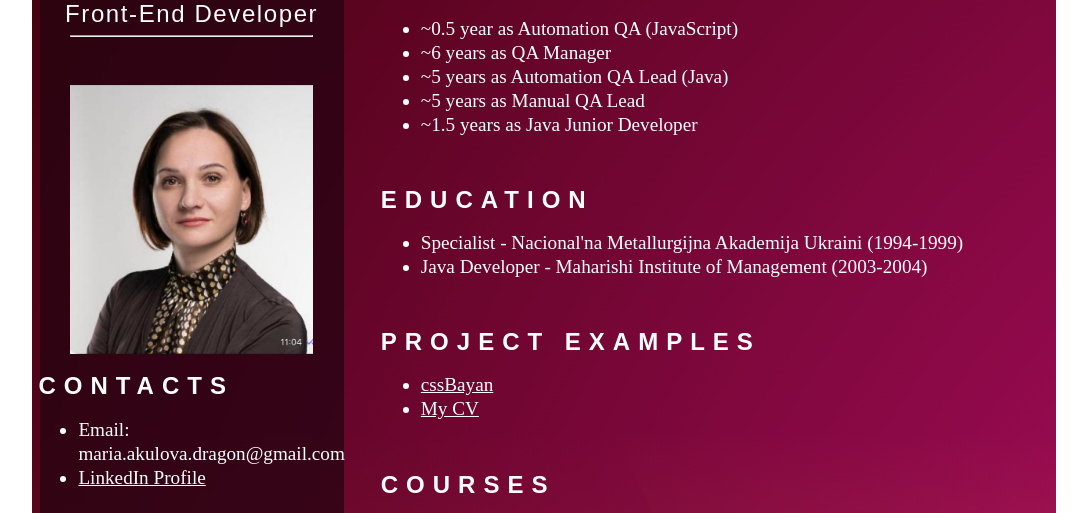
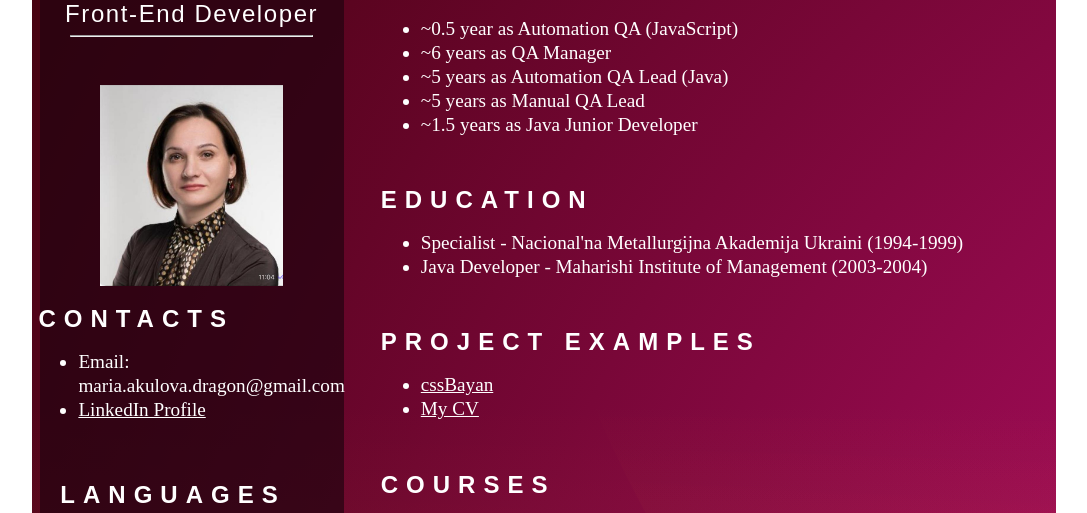
Before and after one commit to maria-akulova/rsschool-cv, a website: page index.html in a window 1280 px wide. Shown: the part 266-779 px from the top of the page, without its empty margins (96-1183 px from the left). Drawn offline with Linux system fonts and the light colour scheme.

Commit message:
feat: add responsive to photo image

```diff
--- a/assets/css/style.css
+++ b/assets/css/style.css
@@ -193,3 +193,8 @@ details {
   width: 5rem;
   margin: 0 1rem;
 }
+
+.responsive {
+  max-width: 60%;
+  height: auto;
+}
--- a/index.html
+++ b/index.html
@@ -29,7 +29,7 @@
           <h1>Maria Akulova</h1>
           <h2>Front-End Developer</h2>
           <hr class="break-line">
-          <img class="photo" src="/rsschool-cv/assets/img/1.jpg" alt="SmallPhoto">
+          <img class="photo responsive" src="/rsschool-cv/assets/img/1.jpg" alt="SmallPhoto">
           <div class="left-column-items">
             <h2>CONTACTS</h2>
             <ul id="contacts">
```
